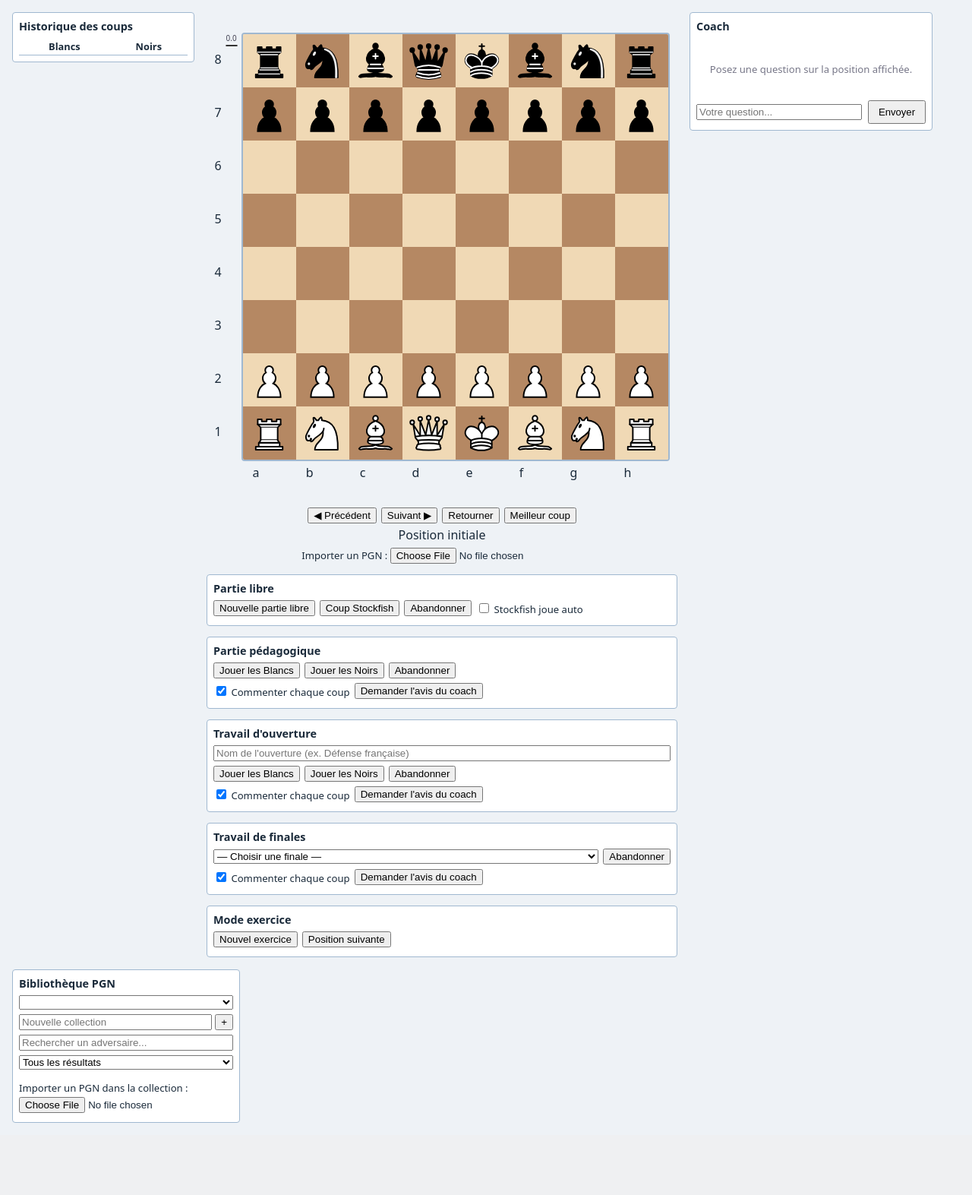
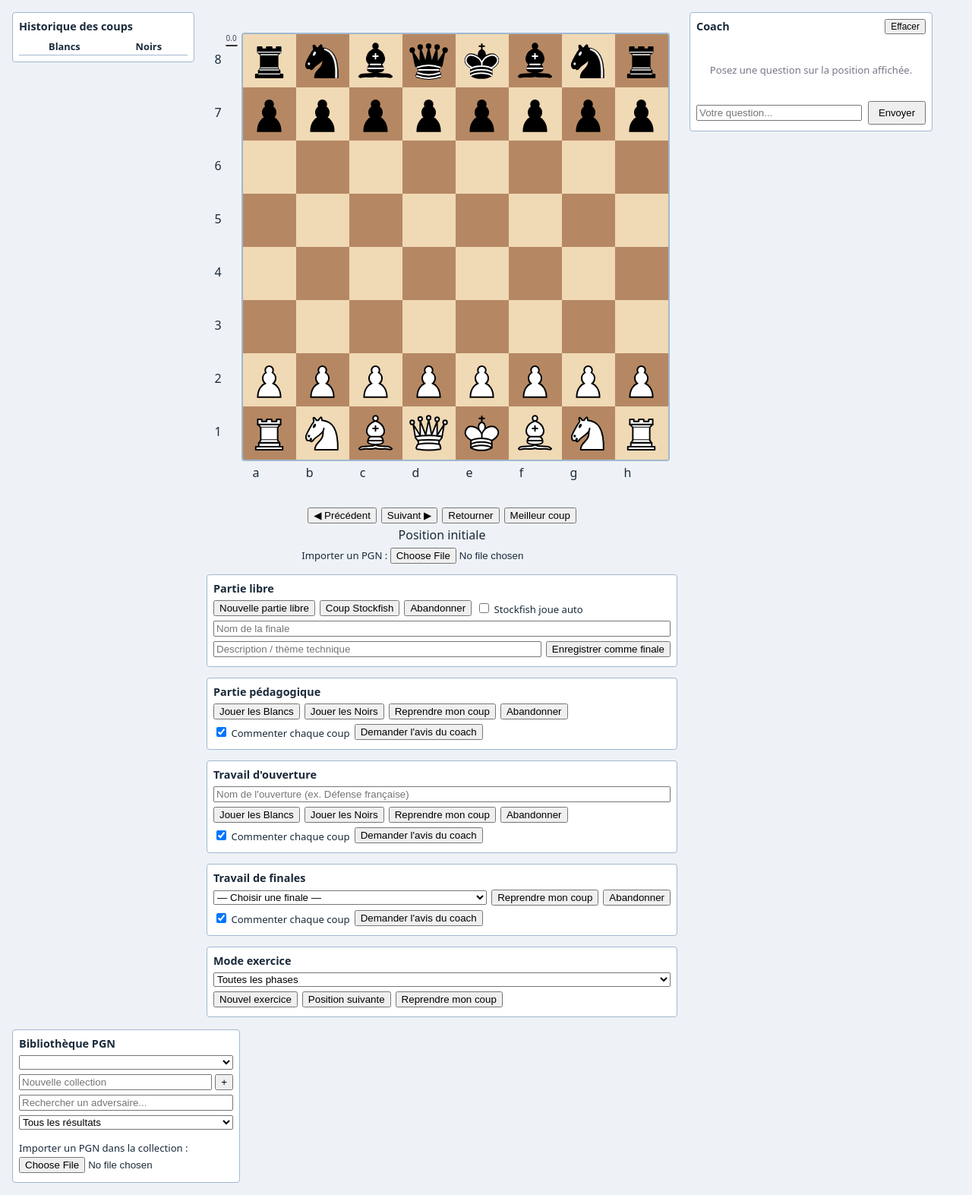
Before and after one commit to AlainDelree/Chesscoach, a Flask app: page / in a window 1280 px wide. Shown: the part 44-1617 px from the top of the page at 76% size. Before the commit the page ends 1522 px from the top, so only its background shows below. Run offline with Flask 3, Linux system fonts and the light colour scheme; lists and menus that the app fills with data are empty.

Commit message:
avant-issue13-chat-reprendre-coup-filtre-phase-ajout-finale

```diff
--- a/app.py
+++ b/app.py
@@ -249,16 +249,27 @@ def on_free_play_stockfish_move(data):
 
 
 @socketio.on("exercise_new")
-def on_exercise_new():
+def on_exercise_new(data=None):
     """Tire au sort une entrée de erreurs_detectees.json (mode "Exercice",
-    issue #7) et l'envoie au client — tirage uniforme, pas de pondération
-    (hors périmètre de cette issue)."""
+    issue #7) et l'envoie au client — tirage uniforme parmi les entrées
+    retenues, pas de pondération (hors périmètre de cette issue).
+
+    Issue #13 : filtre optionnel par phase (data.phase parmi "ouverture" /
+    "milieu_de_partie" / "finale" ; absent ou "toutes" = pas de filtre), pour
+    cibler spécifiquement un axe faible identifié par le coach plutôt que de
+    tirer uniformément sur toutes les phases confondues."""
     global _current_exercise
-    if not erreurs_detectees:
+
+    phase = ((data or {}).get("phase") or "toutes").strip()
+    pool = erreurs_detectees
+    if phase and phase != "toutes":
+        pool = [e for e in erreurs_detectees if e.get("phase") == phase]
+
+    if not pool:
         emit("exercise_error", {"error": "aucune_erreur_disponible"})
         return
 
-    _current_exercise = random.choice(erreurs_detectees)
+    _current_exercise = random.choice(pool)
     emit("exercise_position", {
         "fen": _current_exercise["fen_avant"],
         "camp_alain": _current_exercise["camp_alain"],
@@ -564,6 +575,20 @@ def on_opening_abandon(_data):
     _opening_in_book = False
 
 
+@socketio.on("opening_undo")
+def on_opening_undo(data):
+    """Bouton "Reprendre mon coup" (issue #13) : le client revient seul à la
+    position précédente (chess.js, pas d'état de partie conservé côté
+    serveur pour ce mode) — mais _opening_in_book, lui, est un drapeau
+    mutable côté serveur (bascule définitivement à False dès la sortie du
+    livre, cf. on_opening_move) qui doit être resynchronisé sur sa valeur
+    d'avant le coup annulé, transmise par le client (qui la connaît via le
+    dernier "in_book" reçu) ; sans cela, un coup qui redevient dans le livre
+    après annulation resterait à tort traité comme hors-livre."""
+    global _opening_in_book
+    _opening_in_book = bool((data or {}).get("in_book", False))
+
+
 @socketio.on("opening_move")
 def on_opening_move(data):
     """Traite un coup joué par Alain en mode "travail d'ouverture" (issue #9).
@@ -751,6 +776,44 @@ def on_finale_list(_data):
     })
 
 
+@socketio.on("finale_add")
+def on_finale_add(data):
+    """Bouton "Enregistrer comme finale" du mode "Partie libre" (issue #13) :
+    ajoute la position courante (FEN, camp au trait comme camp_alain,
+    transmis par le client) à data/finales.json avec le nom/la description
+    saisis par Alain, et renvoie la bibliothèque à jour (même forme que
+    finale_list_response) pour que le sélecteur du mode "Travail de finales"
+    la propose immédiatement, sans redémarrage."""
+    fen         = ((data or {}).get("fen") or "").strip()
+    camp_alain  = ((data or {}).get("camp_alain") or "").strip()
+    nom         = ((data or {}).get("nom") or "").strip()
+    description = ((data or {}).get("description") or "").strip()
+
+    if not nom or camp_alain not in ("blancs", "noirs"):
+        emit("finale_add_response", {"error": "champs_invalides"})
+        return
+
+    entry = finales.add_finale(fen, camp_alain, nom, description)
+    if not entry:
+        emit("finale_add_response", {"error": "fen_invalide"})
+        return
+
+    entries = finales.get_finales()
+    emit("finale_add_response", {
+        "id": entry["id"],
+        "nom": entry["nom"],
+        "finales": [
+            {
+                "id": e["id"],
+                "nom": e["nom"],
+                "description": e["description"],
+                "camp_alain": e["camp_alain"],
+            }
+            for e in entries
+        ],
+    })
+
+
 @socketio.on("finale_start")
 def on_finale_start(data):
     """Charge une position-type de la bibliothèque de finales (issue #10) et
--- a/config.py
+++ b/config.py
@@ -14,6 +14,11 @@ ENGINES_DIR = Path.home() / "ChessCoach" / "engines"
 COACH_MEMORY_PATH = DATA_DIR / "coach_memory.json"
 ERREURS_DETECTEES_PATH = DATA_DIR / "erreurs_detectees.json"
 
+# Bibliothèque de positions-types de finales (issue #13) — fichier de
+# données modifiable depuis l'interface (bouton "Enregistrer comme finale"
+# du mode "Partie libre"), plus une liste figée dans le code (finales.py).
+FINALES_PATH = DATA_DIR / "finales.json"
+
 # Livre d'ouvertures Polyglot réel (issue #9, mode "travail d'ouverture") —
 # déposé manuellement par Alain, gitignoré comme le reste de data/. Sa
 # présence est vérifiée explicitement au démarrage de ce mode plutôt que de
--- a/static/exercise.js
+++ b/static/exercise.js
@@ -11,17 +11,41 @@
  * d'un enchaînement Stockfish) diffèrent.
  */
 
-let exerciseGame     = null;  // instance chess.js (position de l'exercice)
-let exerciseActive   = false;
-let exerciseSelected = null;  // case algébrique sélectionnée ou null
-let exerciseAnswered = false; // un coup a déjà été proposé pour cet exercice
+let exerciseGame       = null;  // instance chess.js (position de l'exercice)
+let exerciseActive     = false;
+let exerciseSelected   = null;  // case algébrique sélectionnée ou null
+let exerciseAnswered   = false; // un coup a déjà été proposé pour cet exercice
+let exerciseFenAvant   = null;  // FEN de départ de l'exercice (issue #13, "Reprendre mon coup")
+let exerciseCampAlain  = null;
+
+function exercisePhaseFiltre() {
+  const sel = document.getElementById("exercise-phase-select");
+  return sel ? sel.value : "toutes";
+}
 
 function startExercise() {
   exerciseAnswered = false;
   exerciseSelected = null;
+  exerciseFenAvant = null;
   const statusEl = document.getElementById("exercise-status");
   if (statusEl) statusEl.textContent = "Chargement d'une position...";
-  socket.emit("exercise_new");
+  socket.emit("exercise_new", { phase: exercisePhaseFiltre() });
+}
+
+function reprendreExerciceCoup() {
+  const statusEl = document.getElementById("exercise-status");
+  if (!exerciseActive || !exerciseFenAvant) {
+    if (statusEl) statusEl.textContent = "Aucun coup à reprendre.";
+    return;
+  }
+  exerciseGame     = new Chess(exerciseFenAvant);
+  exerciseAnswered = false;
+  exerciseSelected = null;
+  renderExerciseBoard();
+  if (statusEl) {
+    const camp = exerciseCampAlain === "noirs" ? "Noirs" : "Blancs";
+    statusEl.textContent = `Coup repris — à toi de rejouer (${camp}).`;
+  }
 }
 
 function renderExerciseBoard() {
@@ -86,10 +110,12 @@ function submitExerciseAnswer(move) {
 if (typeof socket !== "undefined") {
   socket.on("exercise_position", (data) => {
     if (!data || !data.fen) return;
-    exerciseGame     = new Chess(data.fen);
-    exerciseActive   = true;
-    exerciseAnswered = false;
-    exerciseSelected = null;
+    exerciseGame      = new Chess(data.fen);
+    exerciseActive    = true;
+    exerciseAnswered  = false;
+    exerciseSelected  = null;
+    exerciseFenAvant  = data.fen;
+    exerciseCampAlain = data.camp_alain;
 
     _boardFlipped = (data.camp_alain === "noirs");
     buildBoard();
--- a/static/finales.js
+++ b/static/finales.js
@@ -25,6 +25,7 @@ let finaleSelected   = null;  // case algébrique sélectionnée ou null
 let finaleWaiting    = false; // coup en cours de traitement côté serveur
 let finaleGameOver   = false; // fin de partie détectée côté serveur (issue #11)
 let finaleList       = [];    // bibliothèque reçue du serveur (finale_list_response)
+let finaleFenAvantCoup = null; // FEN juste avant le dernier coup d'Alain (issue #13, "Reprendre mon coup")
 
 function finaleCommenterChaqueCoup() {
   const cb = document.getElementById("finale-auto-comment");
@@ -39,6 +40,7 @@ function abandonFinaleGame() {
   finaleWaiting   = false;
   finaleSelected  = null;
   finaleGameOver  = false;
+  finaleFenAvantCoup = null;
   resetBoardToNeutral();
   const statusEl = document.getElementById("finale-status");
   if (statusEl) statusEl.textContent = "Partie abandonnée.";
@@ -46,6 +48,20 @@ function abandonFinaleGame() {
   if (descEl) descEl.textContent = "";
   const selectEl = document.getElementById("finale-select");
   if (selectEl) selectEl.value = "";
+}
+
+function reprendreFinaleCoup() {
+  const statusEl = document.getElementById("finale-status");
+  if (!finaleActive || finaleWaiting || !finaleFenAvantCoup) {
+    if (statusEl && finaleActive && !finaleWaiting) statusEl.textContent = "Aucun coup à reprendre.";
+    return;
+  }
+  finaleGame     = new Chess(finaleFenAvantCoup);
+  finaleGameOver = false;
+  finaleSelected = null;
+  finaleFenAvantCoup = null;
+  renderFinaleBoard();
+  updateFinaleStatus();
 }
 
 function askFinaleCoach() {
@@ -80,6 +96,7 @@ function onFinaleSelectChange() {
 
   finaleWaiting  = true;
   finaleGameOver = false;
+  finaleFenAvantCoup = null;
   const statusEl = document.getElementById("finale-status");
   if (statusEl) statusEl.textContent = "Chargement de la position...";
   socket.emit("finale_start", { id });
@@ -152,6 +169,7 @@ function onFinaleBoardClick(e) {
 
   renderFinaleBoard(move.from, move.to);
   finaleWaiting = true;
+  finaleFenAvantCoup = fenAvant;
   updateFinaleStatus();
   _coachRenderBubble("user", `Travail de finales — je joue ${move.san}`);
   socket.emit("finale_move", {
--- a/static/free_play.js
+++ b/static/free_play.js
@@ -139,6 +139,49 @@ function requestStockfishMove() {
   socket.emit("free_play_stockfish_move", { fen: freeGame.fen() });
 }
 
+// ── Enregistrer la position courante comme finale (issue #13) ──────────────
+// Sauvegarde la FEN courante de la partie libre (camp au trait comme
+// camp_alain) dans data/finales.json, avec un nom/une description saisis
+// par Alain — elle apparaît ensuite immédiatement dans le sélecteur du mode
+// "Travail de finales" (finaleList/populateFinaleSelect de finales.js).
+
+function saveFreeGameAsFinale() {
+  const statusEl = document.getElementById("free-play-status");
+  if (!freePlayActive || !freeGame) {
+    if (statusEl) statusEl.textContent = "Démarrez d'abord une partie libre.";
+    return;
+  }
+  const nomEl  = document.getElementById("free-finale-nom");
+  const descEl = document.getElementById("free-finale-description");
+  const nom = nomEl ? nomEl.value.trim() : "";
+  const description = descEl ? descEl.value.trim() : "";
+  if (!nom) {
+    if (statusEl) statusEl.textContent = "Indiquez un nom pour cette finale avant d'enregistrer.";
+    return;
+  }
+  const campAlain = freeGame.turn() === "w" ? "blancs" : "noirs";
+  socket.emit("finale_add", { fen: freeGame.fen(), camp_alain: campAlain, nom, description });
+}
+
+if (typeof socket !== "undefined") {
+  socket.on("finale_add_response", (data) => {
+    const statusEl = document.getElementById("free-play-status");
+    if (!data || data.error) {
+      if (statusEl) statusEl.textContent = "Impossible d'enregistrer cette finale (nom ou position invalide).";
+      return;
+    }
+    if (statusEl) statusEl.textContent = `Finale "${data.nom}" enregistrée — disponible dans le mode "Travail de finales".`;
+    const nomEl  = document.getElementById("free-finale-nom");
+    const descEl = document.getElementById("free-finale-description");
+    if (nomEl)  nomEl.value  = "";
+    if (descEl) descEl.value = "";
+    if (data.finales) {
+      finaleList = data.finales;
+      if (typeof populateFinaleSelect === "function") populateFinaleSelect();
+    }
+  });
+}
+
 if (typeof socket !== "undefined") {
   socket.on("free_play_stockfish_move_response", (data) => {
     freeWaitingEngine = false;
--- a/static/opening.js
+++ b/static/opening.js
@@ -21,6 +21,8 @@ let openingSelected   = null;  // case algébrique sélectionnée ou null
 let openingWaiting    = false; // coup en cours de traitement côté serveur
 let openingInBook     = false; // la partie est encore dans le livre Polyglot
 let openingGameOver   = false; // fin de partie détectée côté serveur (issue #11)
+let openingFenAvantCoup     = null;  // FEN juste avant le dernier coup d'Alain (issue #13, "Reprendre mon coup")
+let openingInBookAvantCoup  = false; // valeur de openingInBook avant ce même coup
 
 function openingCommenterChaqueCoup() {
   const cb = document.getElementById("opening-auto-comment");
@@ -36,9 +38,27 @@ function abandonOpeningGame() {
   openingSelected  = null;
   openingInBook    = false;
   openingGameOver  = false;
+  openingFenAvantCoup    = null;
+  openingInBookAvantCoup = false;
   resetBoardToNeutral();
   const statusEl = document.getElementById("opening-status");
   if (statusEl) statusEl.textContent = "Partie abandonnée.";
+}
+
+function reprendreOpeningCoup() {
+  const statusEl = document.getElementById("opening-status");
+  if (!openingActive || openingWaiting || !openingFenAvantCoup) {
+    if (statusEl && openingActive && !openingWaiting) statusEl.textContent = "Aucun coup à reprendre.";
+    return;
+  }
+  openingGame      = new Chess(openingFenAvantCoup);
+  openingGameOver  = false;
+  openingSelected  = null;
+  openingInBook    = openingInBookAvantCoup;
+  openingFenAvantCoup = null;
+  socket.emit("opening_undo", { in_book: openingInBookAvantCoup });
+  renderOpeningBoard();
+  updateOpeningStatus();
 }
 
 function askOpeningCoach() {
@@ -57,6 +77,8 @@ function startOpeningGame(camp) {
   openingCampAlain = (camp === "noirs") ? "noirs" : "blancs";
   openingWaiting   = true;
   openingGameOver  = false;
+  openingFenAvantCoup    = null;
+  openingInBookAvantCoup = false;
   const statusEl = document.getElementById("opening-status");
   if (statusEl) statusEl.textContent = `Recherche de la théorie pour "${openingName}"...`;
   socket.emit("opening_start", { camp: openingCampAlain, opening_name: openingName });
@@ -130,6 +152,8 @@ function onOpeningBoardClick(e) {
 
   renderOpeningBoard(move.from, move.to);
   openingWaiting = true;
+  openingFenAvantCoup    = fenAvant;
+  openingInBookAvantCoup = openingInBook;
   updateOpeningStatus();
   _coachRenderBubble("user", `Travail d'ouverture — je joue ${move.san}`);
   socket.emit("opening_move", {
--- a/static/pedagogic.js
+++ b/static/pedagogic.js
@@ -22,6 +22,7 @@ let pedagogicCampAlain  = "blancs";
 let pedagogicSelected   = null;  // case algébrique sélectionnée ou null
 let pedagogicWaiting    = false; // coup en cours de traitement côté serveur
 let pedagogicGameOver   = false; // fin de partie détectée côté serveur (issue #11)
+let pedagogicFenAvantCoup = null; // FEN juste avant le dernier coup d'Alain (issue #13, "Reprendre mon coup")
 
 function pedagogicCommenterChaqueCoup() {
   const cb = document.getElementById("pedagogic-auto-comment");
@@ -32,6 +33,7 @@ function startPedagogicGame(camp) {
   pedagogicCampAlain = (camp === "noirs") ? "noirs" : "blancs";
   pedagogicWaiting   = true;
   pedagogicGameOver  = false;
+  pedagogicFenAvantCoup = null;
   const statusEl = document.getElementById("pedagogic-status");
   if (statusEl) statusEl.textContent = "Démarrage de la partie...";
   socket.emit("pedagogic_start", { camp: pedagogicCampAlain });
@@ -45,9 +47,24 @@ function abandonPedagogicGame() {
   pedagogicWaiting   = false;
   pedagogicSelected  = null;
   pedagogicGameOver  = false;
+  pedagogicFenAvantCoup = null;
   resetBoardToNeutral();
   const statusEl = document.getElementById("pedagogic-status");
   if (statusEl) statusEl.textContent = "Partie abandonnée.";
+}
+
+function reprendrePedagogicCoup() {
+  const statusEl = document.getElementById("pedagogic-status");
+  if (!pedagogicActive || pedagogicWaiting || !pedagogicFenAvantCoup) {
+    if (statusEl && pedagogicActive && !pedagogicWaiting) statusEl.textContent = "Aucun coup à reprendre.";
+    return;
+  }
+  pedagogicGame     = new Chess(pedagogicFenAvantCoup);
+  pedagogicGameOver = false;
+  pedagogicSelected = null;
+  pedagogicFenAvantCoup = null;
+  renderPedagogicBoard();
+  updatePedagogicStatus();
 }
 
 function askPedagogicCoach() {
@@ -122,6 +139,7 @@ function onPedagogicBoardClick(e) {
 
   renderPedagogicBoard(move.from, move.to);
   pedagogicWaiting = true;
+  pedagogicFenAvantCoup = fenAvant;
   updatePedagogicStatus();
   _coachRenderBubble("user", `Partie pédagogique — je joue ${move.san}`);
   socket.emit("pedagogic_move", {
--- a/templates/index.html
+++ b/templates/index.html
@@ -139,6 +139,13 @@
             Stockfish joue auto
           </label>
         </div>
+        <div style="display:flex; gap:6px; align-items:center; flex-wrap:wrap; margin-top:6px;">
+          <input id="free-finale-nom" type="text" placeholder="Nom de la finale" style="flex:1; min-width:140px;">
+        </div>
+        <div style="display:flex; gap:6px; align-items:center; flex-wrap:wrap; margin-top:6px;">
+          <input id="free-finale-description" type="text" placeholder="Description / thème technique" style="flex:1; min-width:140px;">
+          <button onclick="saveFreeGameAsFinale()">Enregistrer comme finale</button>
+        </div>
         <div id="free-play-status" style="font-size:0.82rem; color:#445; margin-top:4px;"></div>
       </div>
 
@@ -147,6 +154,7 @@
         <div style="display:flex; gap:6px; align-items:center; flex-wrap:wrap;">
           <button onclick="startPedagogicGame('blancs')">Jouer les Blancs</button>
           <button onclick="startPedagogicGame('noirs')">Jouer les Noirs</button>
+          <button onclick="reprendrePedagogicCoup()">Reprendre mon coup</button>
           <button onclick="abandonPedagogicGame()">Abandonner</button>
         </div>
         <div style="display:flex; gap:6px; align-items:center; flex-wrap:wrap; margin-top:6px;">
@@ -167,6 +175,7 @@
         <div style="display:flex; gap:6px; align-items:center; flex-wrap:wrap; margin-top:6px;">
           <button onclick="startOpeningGame('blancs')">Jouer les Blancs</button>
           <button onclick="startOpeningGame('noirs')">Jouer les Noirs</button>
+          <button onclick="reprendreOpeningCoup()">Reprendre mon coup</button>
           <button onclick="abandonOpeningGame()">Abandonner</button>
         </div>
         <div style="display:flex; gap:6px; align-items:center; flex-wrap:wrap; margin-top:6px;">
@@ -185,6 +194,7 @@
           <select id="finale-select" style="flex:1; min-width:0;" onchange="onFinaleSelectChange()">
             <option value="">— Choisir une finale —</option>
           </select>
+          <button onclick="reprendreFinaleCoup()">Reprendre mon coup</button>
           <button onclick="abandonFinaleGame()">Abandonner</button>
         </div>
         <div style="display:flex; gap:6px; align-items:center; flex-wrap:wrap; margin-top:6px;">
@@ -201,8 +211,17 @@
       <div class="panel" style="margin-top:10px; width:100%; box-sizing:border-box;">
         <h2>Mode exercice</h2>
         <div style="display:flex; gap:6px; align-items:center; flex-wrap:wrap;">
+          <select id="exercise-phase-select" style="flex:1; min-width:140px;">
+            <option value="toutes">Toutes les phases</option>
+            <option value="ouverture">Ouverture</option>
+            <option value="milieu_de_partie">Milieu de partie</option>
+            <option value="finale">Finale</option>
+          </select>
+        </div>
+        <div style="display:flex; gap:6px; align-items:center; flex-wrap:wrap; margin-top:6px;">
           <button onclick="startExercise()">Nouvel exercice</button>
           <button onclick="startExercise()">Position suivante</button>
+          <button onclick="reprendreExerciceCoup()">Reprendre mon coup</button>
         </div>
         <div id="exercise-status" style="font-size:0.82rem; color:#445; margin-top:4px;"></div>
       </div>
@@ -211,7 +230,7 @@
     <!-- ── Colonne chat coach ───────────────────────────────────────────── -->
     <div id="coach-column">
       <div class="panel coach-drawer">
-        <h2>Coach</h2>
+        <h2>Coach <button onclick="coachClear()" style="font-size:0.75rem; font-weight:normal; float:right;">Effacer</button></h2>
         <div id="coach-history" class="coach-history">
           <div id="coach-empty" style="color:#778; font-size:0.82rem; text-align:center; padding:20px 8px;">
             Posez une question sur la position affichée.
```
Also changed, not shown: finales.py (+86 -16 lines).
